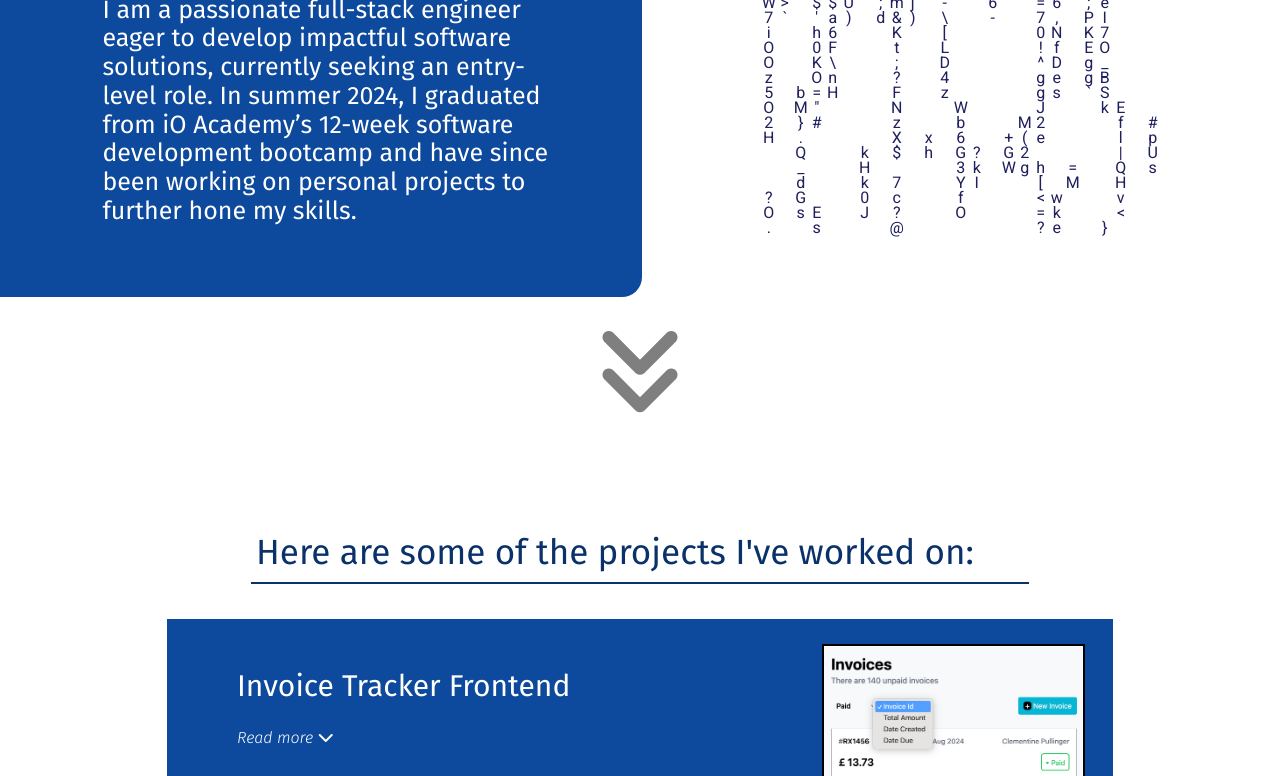
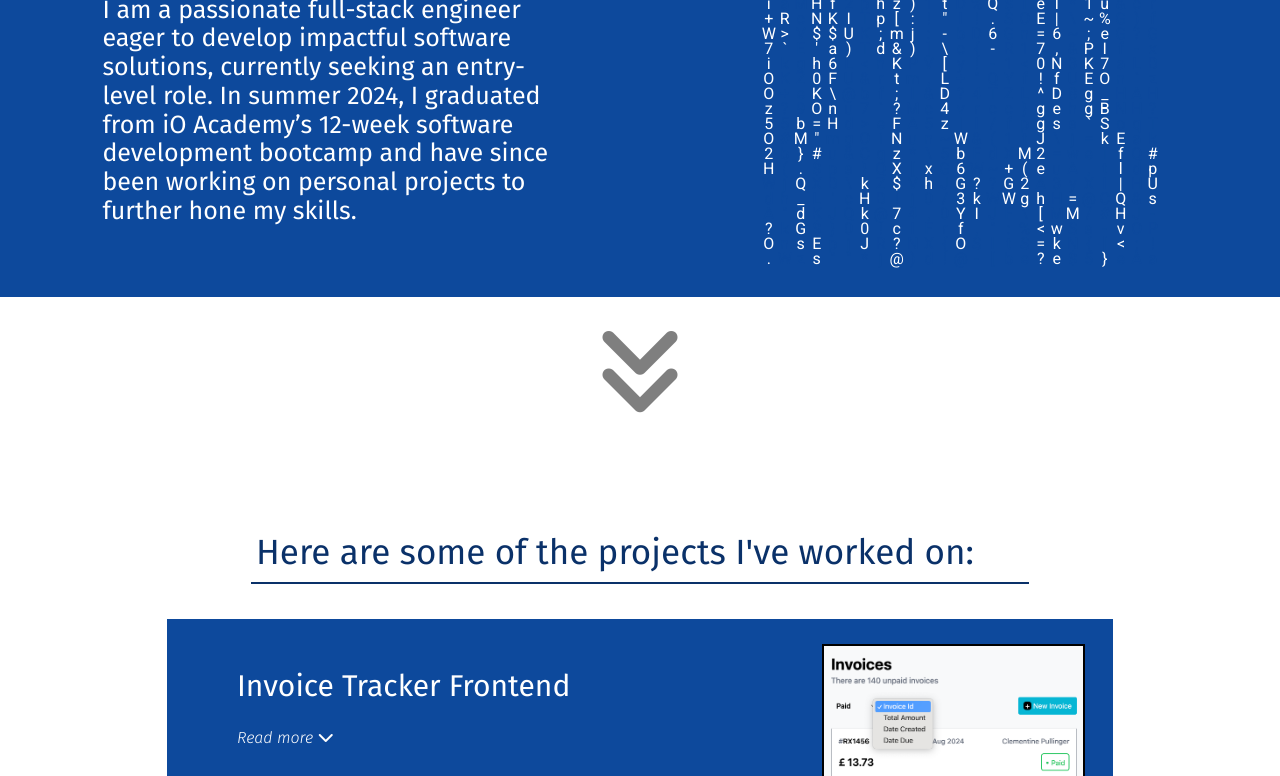
Before and after one commit to will-atkinson02/portfolio, a plain HTML site: page index.html in a window 1280 px wide. Shown: the part 324-1100 px from the top of the page. Drawn offline with Linux system fonts and the light colour scheme; files whose address does not match are found by name; a web font is replaced by a local one.

Commit message:
played with matrix animation

```diff
--- a/scripts/ascii-animation.js
+++ b/scripts/ascii-animation.js
@@ -42,9 +42,7 @@ for (let i = 0; i < nCols; i++) {
     hashMap[i][1] = bound2
 
     for (let j = bound1; j < bound2; j++) {
-
-
-        animationContainer.querySelectorAll(".animation-column")[i].querySelectorAll(".block")[j].style.color = "black"
+        animationContainer.querySelectorAll(".animation-column")[i].querySelectorAll(".block")[j].style.color = "#0d499c"
     }
 }
 
@@ -61,7 +59,7 @@ function doThing() {
         }
 
         if (hashMap[i][0] < nRows) {
-            let colour = "rgb(31, 31, 94)"
+            let colour = "white"
             if (document.querySelector(".animation-column").classList.contains("dark")) {
                 colour = "greenyellow"
             }
@@ -70,7 +68,7 @@ function doThing() {
         }
 
         if (hashMap[i][1] < nRows) {
-            let colour = "white"
+            let colour = "#0d499c"
             if (document.querySelector(".animation-column").classList.contains("dark")) {
                 colour = "black"
             }
--- a/styles/ascii-animation-styles.css
+++ b/styles/ascii-animation-styles.css
@@ -2,7 +2,6 @@
     display: grid;
     gap: 1px;
     height: 300px;
-    background-color: white;
 }
 
 .ascii-animation .dark {
@@ -21,7 +20,14 @@
     width: 15px;
     height: 15px;
     font-family: "Heebo", serif;
-    color: rgb(31, 31, 94);
+    color: white;
+
+    -webkit-touch-callout: none; /* iOS Safari */
+    -webkit-user-select: none; /* Safari */
+    -khtml-user-select: none; /* Konqueror HTML */
+    -moz-user-select: none; /* Old versions of Firefox */
+    -ms-user-select: none; /* Internet Explorer/Edge */
+    user-select: none; /* Non-prefixed version, currently supported by Chrome, Edge, Opera and Firefox */
 }
 
 .block .dark {
--- a/styles/styles.css
+++ b/styles/styles.css
@@ -32,18 +32,6 @@ body .dark {
     --blue-color6: black;
 }
 
-
-/* CSS Structure */
-
-/* Positioning */
-
-/* Display & Box Model */
-
-/* Color */
-
-/* Text */
-
-
 /* Navbar */
 
 header {
@@ -71,8 +59,6 @@ header .dark {
     --blue-color1: white;
     color: white;
     border-left-color: white;
-
-
 }
 
 #navbar-head {
@@ -85,10 +71,7 @@ header .dark {
 
     /* Text */
     font-family: "Playwrite IS", cursive;
-
 }
-
-
 
 .anchor-1 {
     /* Positioning */
@@ -226,22 +209,13 @@ input:checked + .slider:before {
     color: var(--blue-colour2);
 }
 
-#welcome-h2 {
-    /* Display & Box Model */
-    margin-bottom: 0px;
-    margin-top: 10vh;
-
-    /* Text */
-    font-size: 50px;
-
-}
-
 h1 {
     /* Display */
     margin-top: 6vh;
     margin-bottom: 5vh;
 
     /* Text */
+    color: var(--white);
     align-self: center;
     margin-left: 5vw;
     font-size: 40px;
@@ -261,8 +235,6 @@ h1 {
     width: 100%;
     height: 100%;
     border: 3px solid var(--blue-color1);
-    border-top-right-radius: 20px;
-    border-bottom-right-radius: 20px;
     border-left: none;
 
     /* Colour */
@@ -280,9 +252,10 @@ h1 {
 .ascii-animation-container {
     display: flex;
     justify-content: center;
-    height: 100%;
+    align-items: center;
+    height: 101.5%;
     width: 100%;
-    background-color: white;
+    background-color: var(--blue-color1);
 }
 
 .about-title {
```
